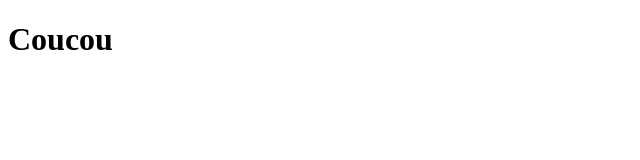
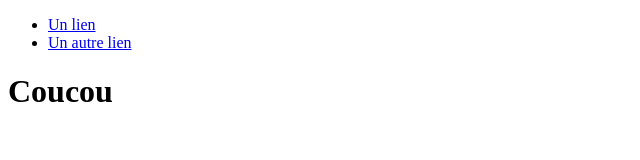
Before and after one commit to WildCodeSchool/orleans-032021-workshop-git, a plain HTML site: page index.html in a window 1280 px wide. Shown: the whole page, without its empty margins (0-640 px from the left). Drawn offline with Linux system fonts and the light colour scheme.

Commit message:
created navbar

```diff
--- a/index.html
+++ b/index.html
@@ -7,6 +7,12 @@
     <title>Document</title>
 </head>
 <body>
+    <nav>
+        <ul>
+            <li><a href ="#">Un lien</a></li>
+            <li><a href ="#">Un autre lien</a></li>
+        </ul>
+    </nav>
     <h1>Coucou</h1>
 </body>
 </html>
```
